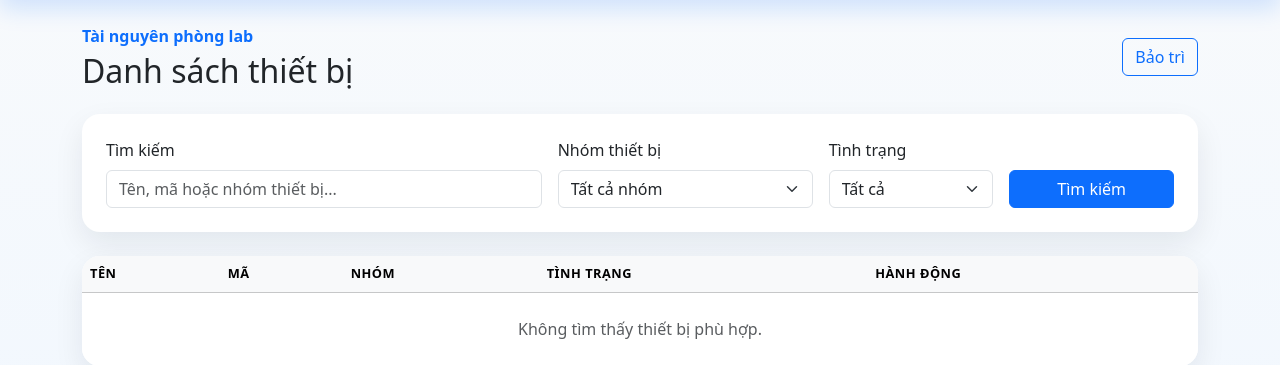
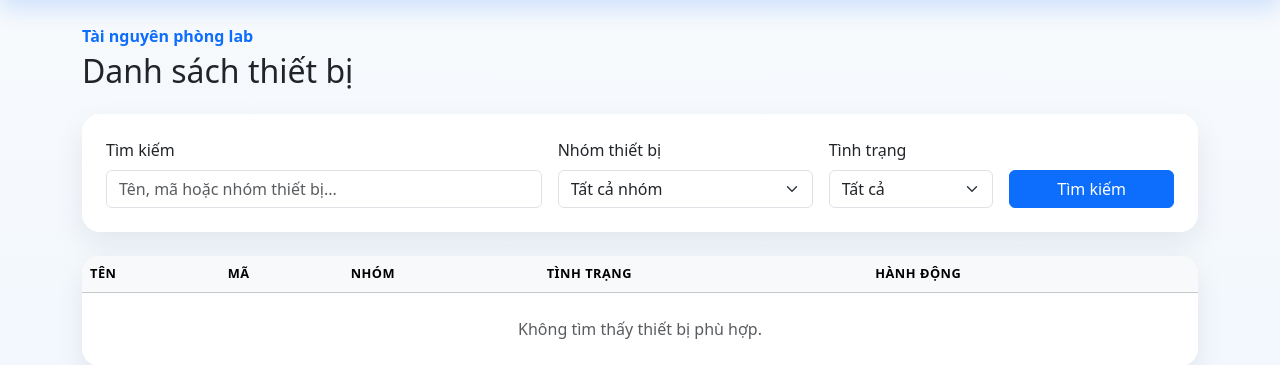
Before and after one commit to leanhduc29082006/lab_manager, a Django app: page / in a window 1280 px wide. Shown: the part 56-421 px from the top of the page. Run offline with Django 5.2, Linux system fonts and the light colour scheme; data that the repository does not hold is empty.

Commit message:
xong ngay 16/10

```diff
--- a/equipment/templates/equipment/equipment_list.html
+++ b/equipment/templates/equipment/equipment_list.html
@@ -11,8 +11,8 @@
     <div class="d-flex gap-2">
         {% if user.is_staff or user.is_superuser %}
             <a href="{% url 'dashboard' %}" class="btn btn-primary">Dashboard</a>
+            <a href="{% url 'maintenance_list' %}" class="btn btn-outline-primary">Bảo trì</a>
         {% endif %}
-        <a href="{% url 'maintenance_list' %}" class="btn btn-outline-primary">Bảo trì</a>
     </div>
 </div>
 
```
